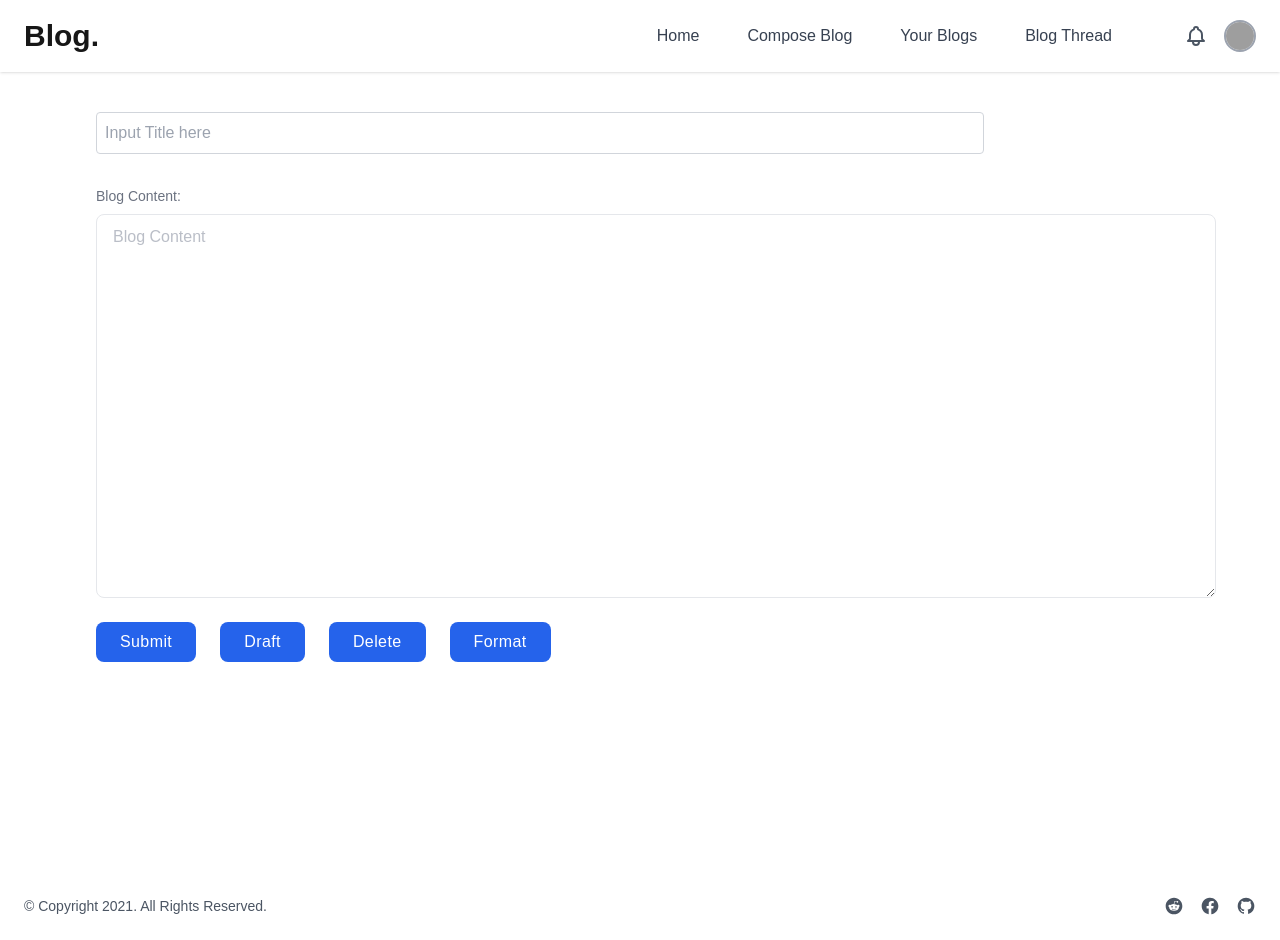
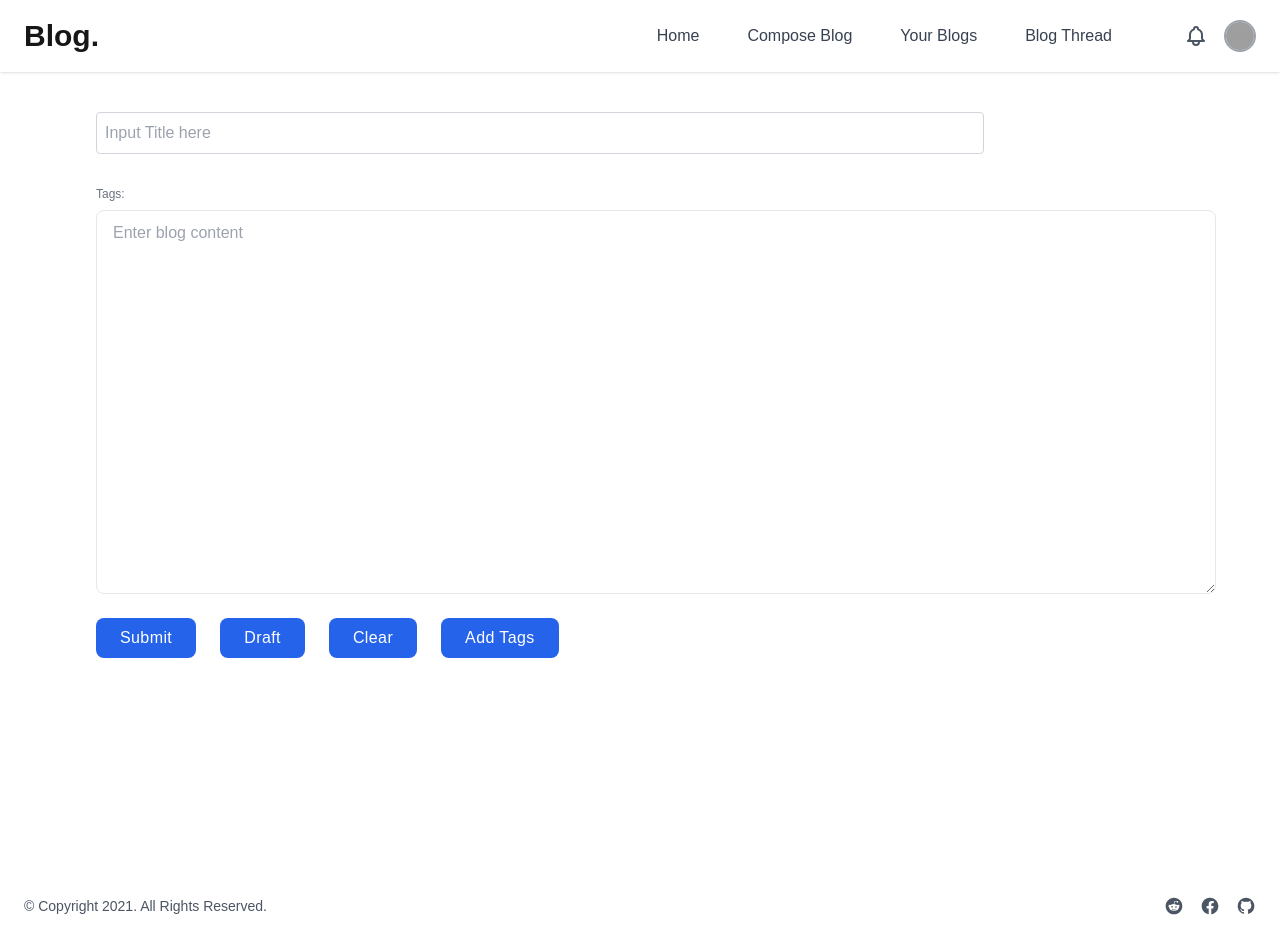
Before and after one commit to Arshal-Agarwal/blogging-platform-repo, a Next.js app: page /Pages/Compose in a window 1280 px wide. Built offline with nearby package versions, Linux system fonts and the light colour scheme; grey boxes are pictures that could not be loaded.

Commit message:
Changed compose page
1) Added key functionality to all remaining buttons (draft , clear , Add Tags)

2) Added conditionally rendered elements for tags as well as state displayed them in labels.

3) Added pop-up for blog submitted

```diff
--- a/app/Pages/Compose/page.js
+++ b/app/Pages/Compose/page.js
@@ -1,31 +1,60 @@
 "use client"
-import React, { useRef , useState} from 'react'
+import React, { useRef, useState } from 'react'
+
 
 
 
 export default function Compose() {
 
+    const [showAlert, setshowAlert] = useState(false);
+    const [showTagInput, setshowTagInput] = useState(false);
     const [blogContent, setblogContent] = useState("");
     const [Title, setTitle] = useState("");
+    const [Tags, setTags] = useState("");
 
 
-    let blog_ref=useRef();
-    let title_ref=useRef();
+    let blog_ref = useRef();
+    let title_ref = useRef();
+    let tag_ref = useRef();
 
 
-    function submitClick(){
-        let Blog_Content=blog_ref.current.value;               //When connecting backend , add this Blog_Content in db
-        let Blog_Title=title_ref.current.value;                //When connecting backend , add this Blog_title in db
-        console.log("Blog content : "+Blog_Content);
+    function submitClick() {
+        let Blog_Content = blog_ref.current.value;               //When connecting backend , add this Blog_Content in db
+        let Blog_Title = title_ref.current.value;                //When connecting backend , add this Blog_title in db
+        console.log("Blog content : " + Blog_Content);
         console.log("Blog title " + Blog_Title);
+        setshowAlert(true);
+        setTimeout(() => {
+            setshowAlert(false);
+        },1500);
+
     }
 
-    function blogChange(e){
+    function onClearClick(){
+          setblogContent("");
+          setTitle("");
+    }
+
+    function onTagClick(){
+        setshowTagInput(true);
+    }
+
+
+    function blogChange(e) {
         setblogContent(e.target.value)
     }
 
-    function titleChange(ev){
+    function titleChange(ev) {
         setTitle(ev.target.value);
+    }
+
+    function onSubmitTagClick(){
+
+        setshowTagInput(false);
+    }
+
+    function tagsChange(e1){
+        setTags(e1.target.value);
     }
 
 
@@ -33,29 +62,55 @@ export default function Compose() {
     return (
         <div className=" min-w-64 pl-24">
             <label htmlFor=""></label>
-            <input className="title w-3/4 p-2  border border-gray-300 rounded mt-10" ref={title_ref}type="text" value={Title} onChange={titleChange} placeholder='Input Title here' />
+            <input className="title w-3/4 p-2  border border-gray-300 rounded mt-10" ref={title_ref} type="text" value={Title} onChange={titleChange} placeholder='Input Title here' />
 
             <div className='pr-16 mt-8'>
-                <label htmlFor="Description" className="block text-sm text-gray-500 dark:text-gray-300">Blog Content:</label>
+                <label htmlFor="Description" className="block text-xs text-gray-500 dark:text-gray-300">Tags: {Tags} </label>
 
-                <textarea ref={blog_ref} id="content"onChange={(e)=>blogChange(e)} value={blogContent} placeholder="Blog Content" className="block  mt-2  w-full  placeholder-gray-400/70 dark:placeholder-gray-800 rounded-lg border border-gray-200 bg-white px-4 h-96 py-2.5 text-gray-700 focus:border-blue-400 focus:outline-none focus:ring focus:ring-blue-300 focus:ring-opacity-40 dark:border-gray-600  dark:text-gray-300 dark:focus:border-blue-300"></textarea>
+                <textarea ref={blog_ref} id="content" onChange={(e) => blogChange(e)} value={blogContent} placeholder="Enter blog content" className="block  mt-2  w-full  rounded-lg border border-gray-200 bg-white px-4 h-96 py-2.5 text-gray-700 focus:border-blue-400 focus:outline-none focus:ring focus:ring-blue-300 focus:ring-opacity-40 dark:border-gray-600  dark:text-gray-300 dark:focus:border-blue-300"></textarea>
             </div>
 
-            <button onClick={submitClick}    className="mt-6  px-6 py-2 font-medium tracking-wide text-white capitalize transition-colors duration-300 transform bg-blue-600 rounded-lg hover:bg-blue-500 focus:outline-none focus:ring focus:ring-blue-300 focus:ring-opacity-80">
-                Submit
+            <button onClick={submitClick} className="mt-6  px-6 py-2 font-medium tracking-wide text-white capitalize transition-colors duration-300 transform bg-blue-600 rounded-lg hover:bg-blue-900 focus:outline-none focus:ring focus:ring-blue-300 focus:ring-opacity-80">
+                {/* <Link href="/"> */}
+                    Submit
+                {/* </Link> */}
             </button>
 
-            <button className="px-6 ml-6 py-2 font-medium tracking-wide text-white capitalize transition-colors duration-300 transform bg-blue-600 rounded-lg hover:bg-blue-500 focus:outline-none focus:ring focus:ring-blue-300 focus:ring-opacity-80">
+            <button onClick={submitClick} className="px-6 ml-6 py-2 font-medium tracking-wide text-white capitalize transition-colors duration-300 transform bg-blue-600 rounded-lg hover:bg-blue-900 focus:outline-none focus:ring focus:ring-blue-300 focus:ring-opacity-80" >
                 Draft
             </button>
 
-            <button className="px-6 ml-6 py-2 font-medium tracking-wide text-white capitalize transition-colors duration-300 transform bg-blue-600 rounded-lg hover:bg-blue-500 focus:outline-none focus:ring focus:ring-blue-300 focus:ring-opacity-80">
-                Delete
+            <button onClick={onClearClick} className="px-6 ml-6 py-2 font-medium tracking-wide text-white capitalize transition-colors duration-300 transform bg-blue-600 rounded-lg hover:bg-blue-900 focus:outline-none focus:ring focus:ring-blue-300 focus:ring-opacity-80">
+                Clear
             </button>
 
-            <button className="px-6 ml-6 py-2 font-medium tracking-wide text-white capitalize transition-colors duration-300 transform bg-blue-600 rounded-lg hover:bg-blue-500 focus:outline-none focus:ring focus:ring-blue-300 focus:ring-opacity-80">
-                Format
+            <button className="px-6 ml-6 py-2 font-medium tracking-wide text-white capitalize transition-colors duration-300 transform bg-blue-600 rounded-lg hover:bg-blue-900 focus:outline-none focus:ring focus:ring-blue-300 focus:ring-opacity-80" onClick={onTagClick}>
+                Add Tags
             </button>
+
+            {showTagInput && <div className="tags">
+            <input className="tags w-3/4 p-2  border border-gray-300 rounded mt-10" ref={tag_ref} type="text" placeholder='Input Tags here , Separate them with a space' value={Tags} onChange={(e)=>tagsChange(e)}/>
+            <button className="px-6 ml-6 py-2 font-medium tracking-wide text-white capitalize transition-colors duration-300 transform bg-blue-600 rounded-lg hover:bg-blue-900 focus:outline-none focus:ring focus:ring-blue-300 focus:ring-opacity-80" onClick={onSubmitTagClick}>
+                Submit Tags
+            </button>
+            </div>
+            }
+
+            {showAlert && <div class="flex ml-auto mr-16  max-w-sm overflow-hidden bg-white rounded-lg shadow-md dark:bg-gray-800">
+                <div class="flex items-center justify-center w-12 bg-emerald-500">
+                    <svg class="w-6 h-6 text-white fill-current" viewBox="0 0 40 40" xmlns="http://www.w3.org/2000/svg">
+                        <path d="M20 3.33331C10.8 3.33331 3.33337 10.8 3.33337 20C3.33337 29.2 10.8 36.6666 20 36.6666C29.2 36.6666 36.6667 29.2 36.6667 20C36.6667 10.8 29.2 3.33331 20 3.33331ZM16.6667 28.3333L8.33337 20L10.6834 17.65L16.6667 23.6166L29.3167 10.9666L31.6667 13.3333L16.6667 28.3333Z" />
+                    </svg>
+                </div>
+
+                <div class="px-4 py-2 -mx-3">
+                    <div class="mx-3">
+                        <span class="font-semibold text-emerald-500 dark:text-emerald-400">Success</span>
+                        <p class="text-sm text-gray-600 dark:text-gray-200">Your Blog is submitted</p>
+                    </div>
+                </div>
+            </div>}
         </div>
+
     )
 }
--- a/app/layout.js
+++ b/app/layout.js
@@ -5,7 +5,7 @@ import Footer from "./Components/Footer";
 
 
 export const metadata = {
-  title: "Create Next App",
+  title: "Blog",
   description: "Generated by create next app",
 };
 
```
